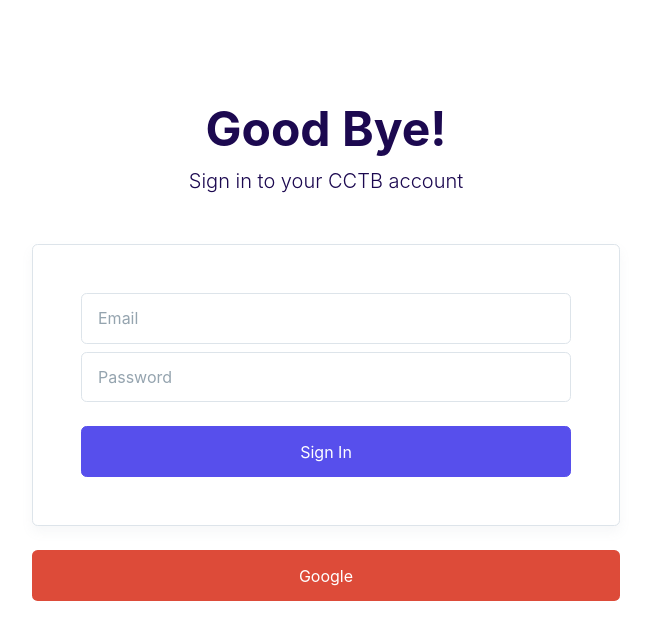
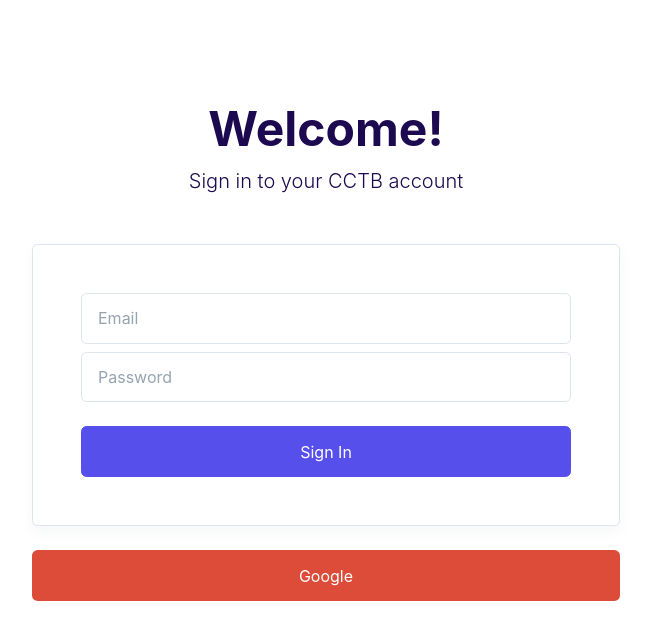
Before and after one commit to Gonzalogallo23/IST105MidtermExam-GonzaloGallo, a plain HTML site: page public/index.html in a window 1280 px wide. Shown: the whole page, without its empty margins (314-965 px from the left). Drawn offline with nearby package versions, Linux system fonts and the light colour scheme.

Commit message:
WelcomeAGain

```diff
--- a/public/index.html
+++ b/public/index.html
@@ -27,7 +27,7 @@
     <div class="section">
         <div class="container">
             <div class="text-center mb-5">
-                <h1 class="display-5 fw-bold">Good Bye!</h1>
+                <h1 class="display-5 fw-bold">Welcome!</h1>
                 <p class="lead m-0">Sign in to your CCTB account</p>
             </div>
             <!-- Form -->
```
